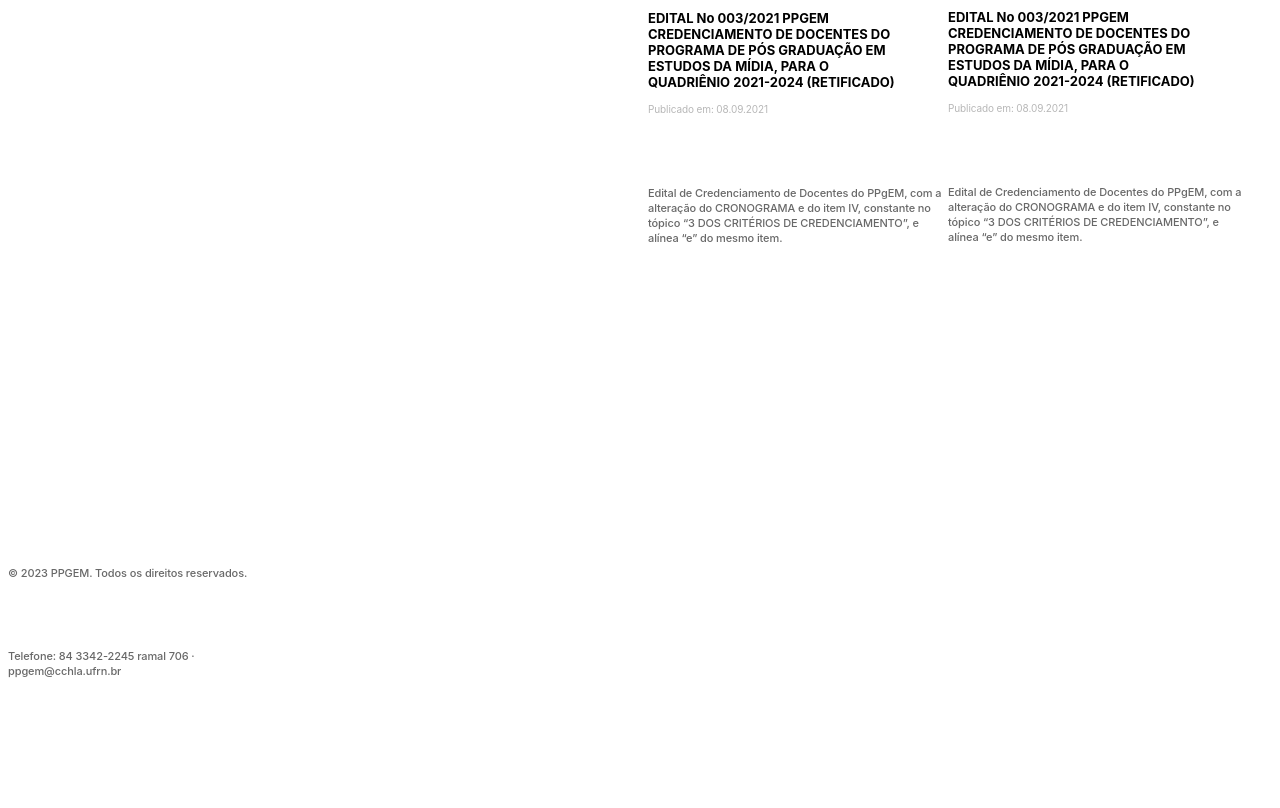
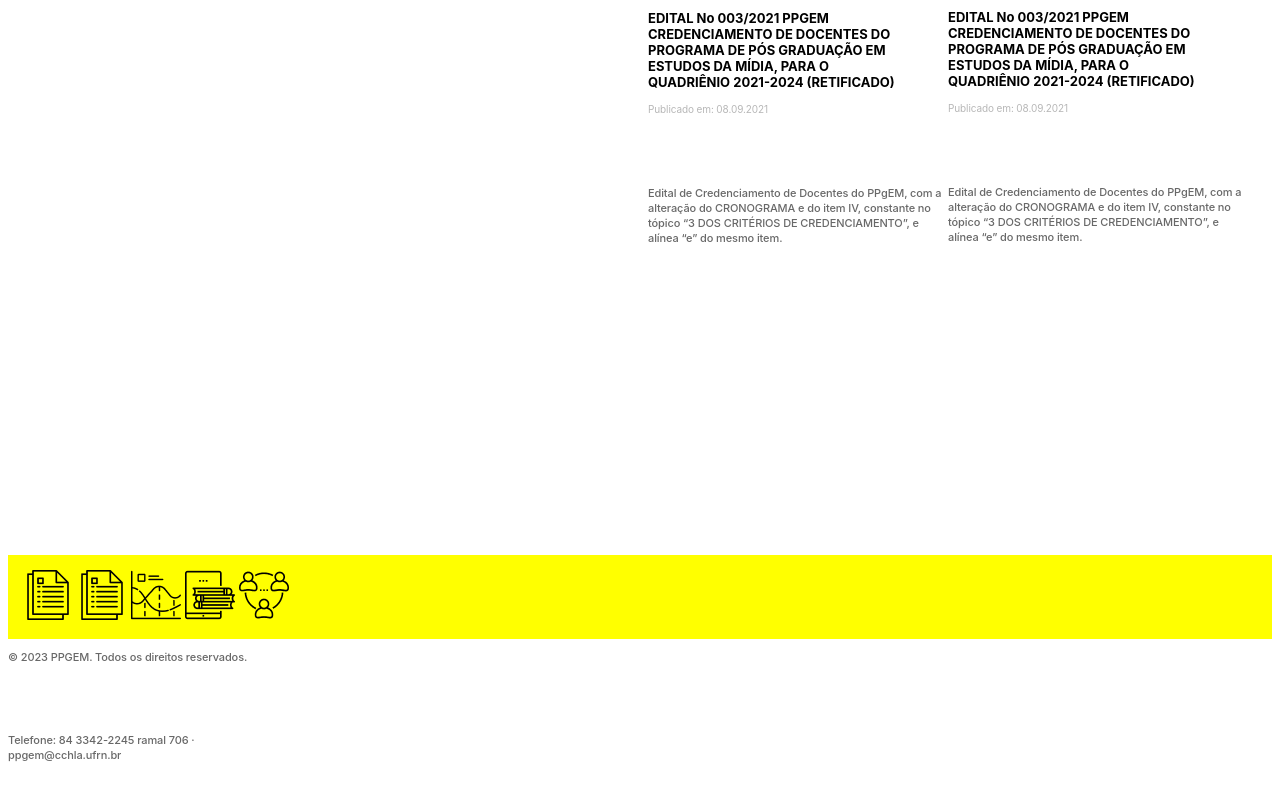
Before and after one commit to clayto-nr/neandertal, a plain HTML site: page home.html in a window 1280 px wide. Shown: the part 495-1303 px from the top of the page. Before the commit the page ends 1227 px from the top, so only its background shows below. Drawn offline with Linux system fonts and the light colour scheme.

Commit message:
progresso na construção da home-page

```diff
--- a/home.html
+++ b/home.html
@@ -23,9 +23,10 @@
                 <a href="" class="link2"> ver mais >></a>
                <h3>15</h3>
                <p>OUT</p>
-               <p class="kkk">PPgEM promove edição 2021 de
+               <p>PPgEM promove edição 2021 de
                 colóquio sobre histórias
                 midiáticas no RN</p>
+
 
             </div>
         <div class= "text1">
@@ -95,6 +96,14 @@
         </div>
     </section>
 
+    <section class="fotos ">
+      <img src="/neandertal/imagens/documentos-e-modelos.png" alt="">
+        <img src="/imagens/documentos-e-modelos.png" alt="">
+        <img src="/imagens/numeros-e-estatisticas.png" alt="">
+        <img src="/imagens/repositorios.png" alt="">
+        <img src="/imagens/grupos.png" alt="">
+    </section>
+
     <!-- Footer Section -->
     <footer>
         <div class="container">
--- a/style.css
+++ b/style.css
@@ -1,7 +1,13 @@
+
+.fotos{
+    padding: 15px;
+    background-color: yellow;
+}
 .barra-cal{
     background: #FFF;
-box-shadow: 0px 2px 0px 0px #F5F5F5;
+ box-shadow: 0px 2px 0px 0px #F5F5F5;
 }
+
 
 .barra-cal h3{
     color: #8ACB3E;
@@ -143,8 +149,3 @@ top: -518px;
 li{
     list-style: none;
 }
-
-.barra-cal p1 {
-    position: relative;
-    left: 50px
-}
```
Also changed, not shown: imagens/documentos-e-modelos.png (added), imagens/grupos.png (added), imagens/manual-do-discente.png (added), imagens/numeros-e-estatisticas.png (added), imagens/repositorios.png (added).
